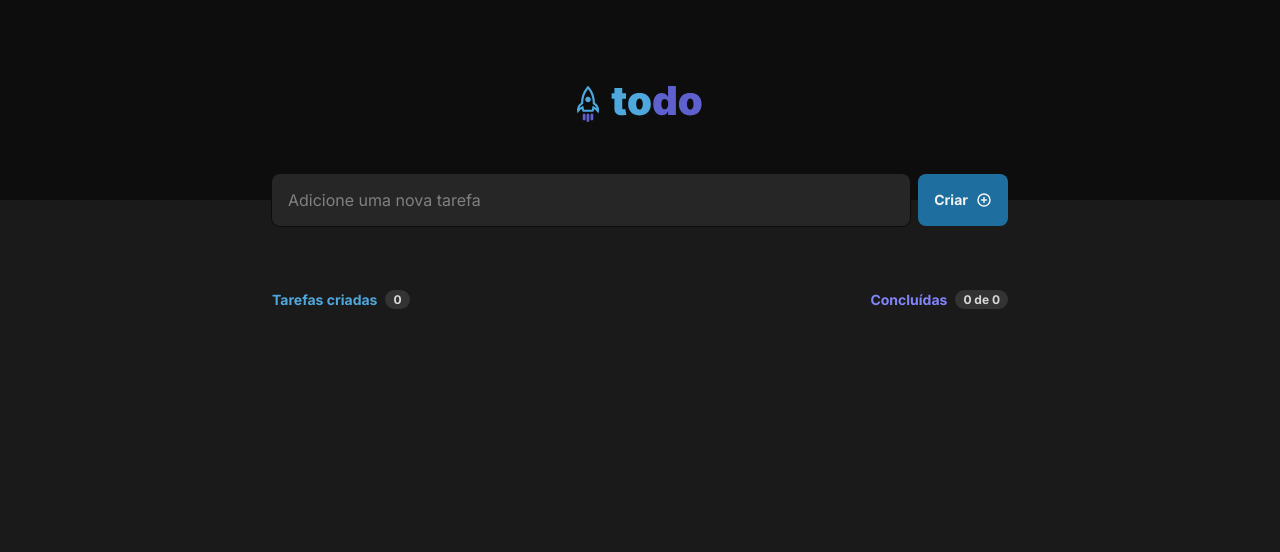
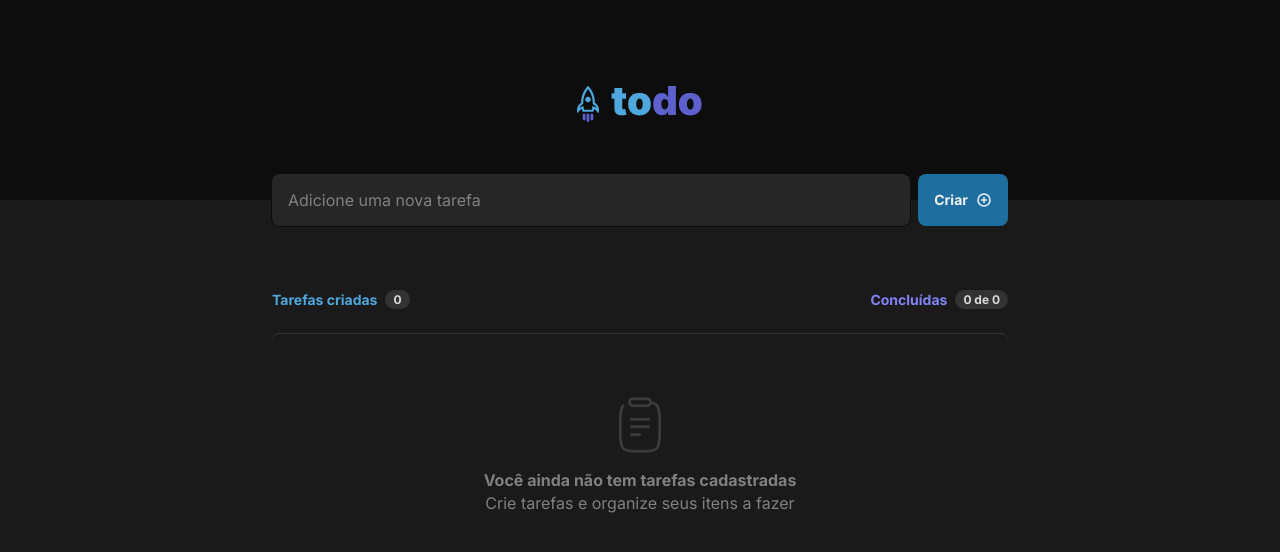
Before and after one commit to victorbadaro/ignite-reactjs-todo, a React (Vite) app: page / in a window 1280 px wide. Shown: the top 552 px of the page. Built offline with nearby package versions, Linux system fonts and the light colour scheme.

Commit message:
feat: add component to be shown when the tasks list is empty

```diff
--- /dev/null
+++ b/src/components/TasksList/EmptyTasksList/index.tsx
@@ -0,0 +1,17 @@
+import clipboardImg from '@/assets/clipboard.png';
+
+import styles from './styles.module.css';
+
+export function EmptyTasksList() {
+	return (
+		<div className={styles['empty-tasks-list']}>
+			<div>
+				<img src={clipboardImg} alt="ícone de clipboard" />
+				<div>
+					<strong>Você ainda não tem tarefas cadastradas</strong>
+					<span>Crie tarefas e organize seus itens a fazer</span>
+				</div>
+			</div>
+		</div>
+	);
+}
--- /dev/null
+++ b/src/components/TasksList/EmptyTasksList/styles.module.css
@@ -0,0 +1,31 @@
+.empty-tasks-list {
+	display: flex;
+	align-items: center;
+	justify-content: center;
+	border-top: 1px solid var(--gray-400);
+	border-radius: 8px;
+	height: 244px;
+}
+
+.empty-tasks-list > div {
+	display: flex;
+	flex-direction: column;
+	align-items: center;
+	justify-content: center;
+	row-gap: 1rem;
+}
+
+.empty-tasks-list > div img {
+	width: 3.5rem;
+	height: 3.5rem;
+}
+
+.empty-tasks-list > div div {
+	display: flex;
+	flex-direction: column;
+	align-items: center;
+	justify-content: center;
+	font-size: 1rem;
+	line-height: 1.4;
+	color: var(--gray-300);
+}
--- a/src/components/TasksList/index.tsx
+++ b/src/components/TasksList/index.tsx
@@ -1,4 +1,5 @@
 import { useTasks } from '@/hooks/useTasks';
+import { EmptyTasksList } from './EmptyTasksList';
 import { Task } from './Task';
 
 import styles from './styles.module.css';
@@ -23,11 +24,15 @@ export function TasksList() {
 				</div>
 			</header>
 
-			<div className={styles.tasks}>
-				{tasks.map((task) => (
-					<Task key={task.id} id={task.id} description={task.description} isDone={task.isDone} />
-				))}
-			</div>
+			{tasks.length === 0 ? (
+				<EmptyTasksList />
+			) : (
+				<div className={styles.tasks}>
+					{tasks.map((task) => (
+						<Task key={task.id} id={task.id} description={task.description} isDone={task.isDone} />
+					))}
+				</div>
+			)}
 		</div>
 	);
 }
```
Also changed, not shown: src/assets/clipboard.png (added).
